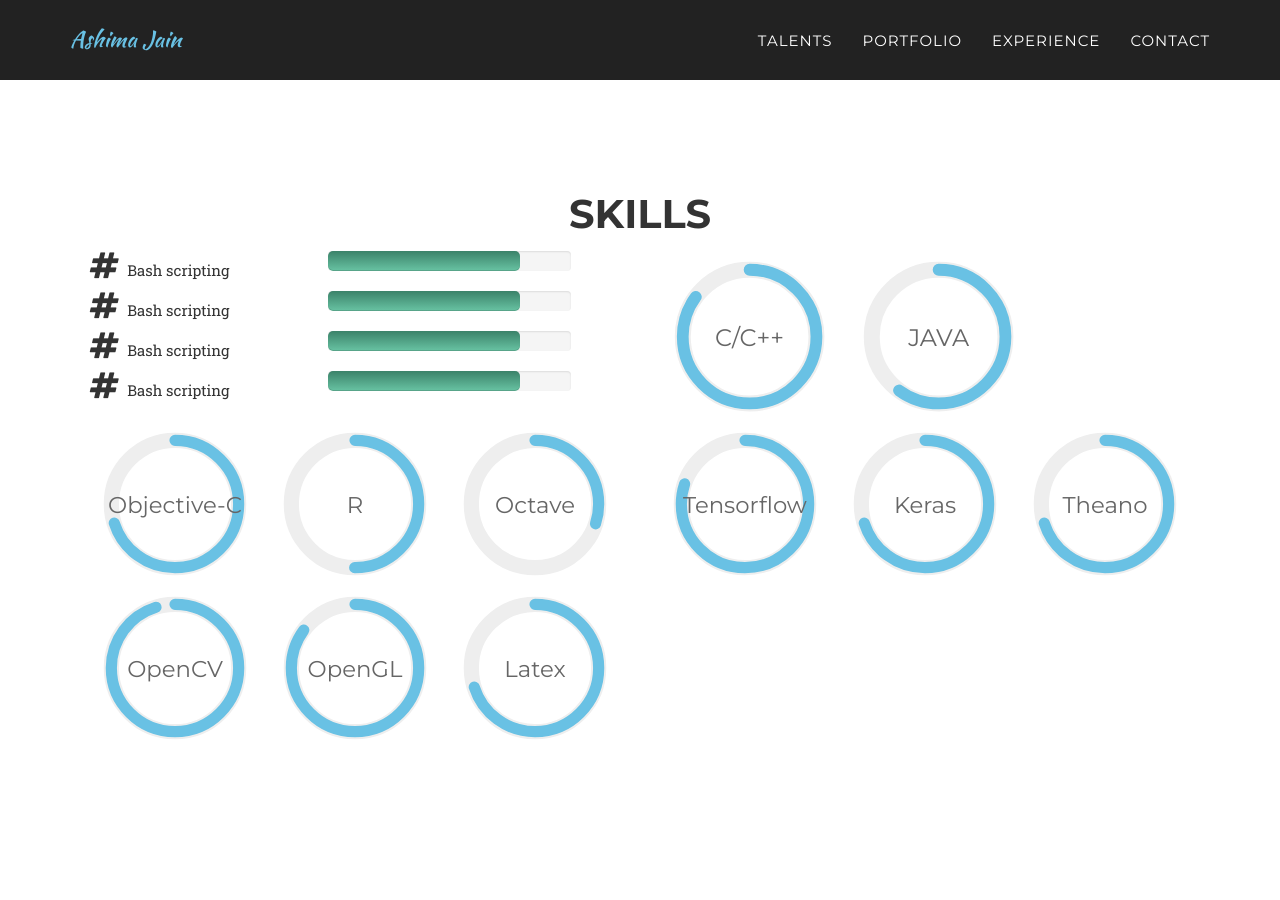
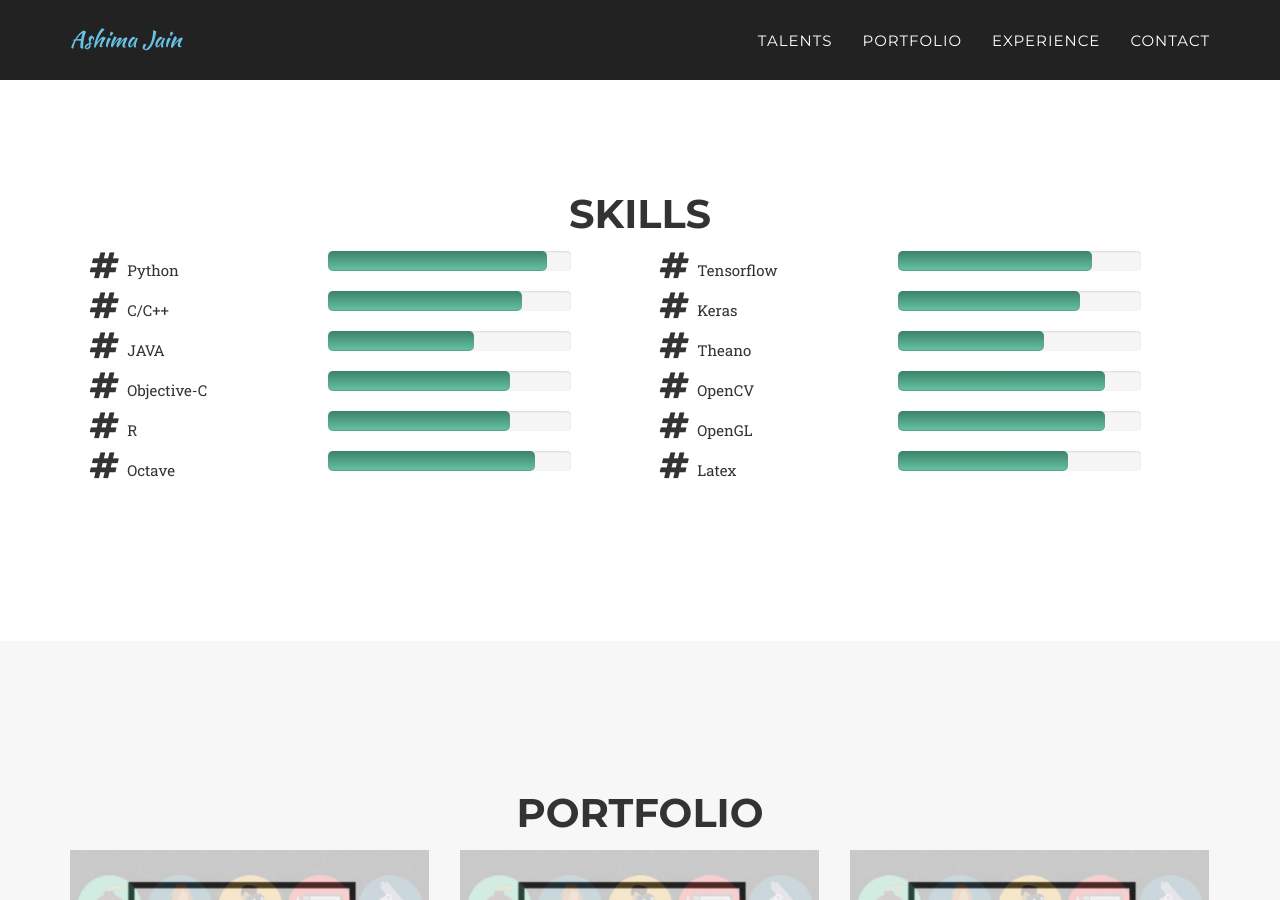
Before and after one commit to ashimajain2595/ashimajainCV, a Jekyll site: the page built from index.html, in a window 1280 px wide and 900 px high, scrolled down 716 px. Built offline with Jekyll 4.4.1, drawn with Linux system fonts in a browser that asks for light colours; some web fonts are replaced.

Commit message:
Update services.html

```diff
--- a/_includes/services.html
+++ b/_includes/services.html
@@ -9,240 +9,93 @@
             </div>
             <div class="col-md-6">
               <div class="skill-progress">
-                 <div class="skill-title"> <i class="fa fa-2x fa-fw fa-hashtag"></i> <span>Bash scripting</span> </div>
+                 <div class="skill-title"> <i class="fa fa-2x fa-fw fa-hashtag"></i> <span>Python</span> </div>
                  <div class="progress">
-                    <div class="progress-bar six-sec-ease-in-out" role="progressbar" aria-valuenow="79" aria-valuemin="0" aria-valuemax="100" style="width: 79%;"> <span>79%</span> </div>
+                    <div class="progress-bar six-sec-ease-in-out" role="progressbar" aria-valuenow="90" aria-valuemin="0" aria-valuemax="100" style="width: 90%;"> <span>79%</span> </div>
                  </div>
               </div>
 
               <div class="skill-progress">
-                 <div class="skill-title"> <i class="fa fa-2x fa-fw fa-hashtag"></i> <span>Bash scripting</span> </div>
+                 <div class="skill-title"> <i class="fa fa-2x fa-fw fa-hashtag"></i> <span>C/C++</span> </div>
                  <div class="progress">
-                    <div class="progress-bar six-sec-ease-in-out" role="progressbar" aria-valuenow="79" aria-valuemin="0" aria-valuemax="100" style="width: 79%;"> <span>79%</span> </div>
+                    <div class="progress-bar six-sec-ease-in-out" role="progressbar" aria-valuenow="80" aria-valuemin="0" aria-valuemax="100" style="width: 80%;"> <span>79%</span> </div>
                  </div>
               </div>
 
               <div class="skill-progress">
-                 <div class="skill-title"> <i class="fa fa-2x fa-fw fa-hashtag"></i> <span>Bash scripting</span> </div>
+                 <div class="skill-title"> <i class="fa fa-2x fa-fw fa-hashtag"></i> <span>JAVA</span> </div>
                  <div class="progress">
-                    <div class="progress-bar six-sec-ease-in-out" role="progressbar" aria-valuenow="79" aria-valuemin="0" aria-valuemax="100" style="width: 79%;"> <span>79%</span> </div>
+                    <div class="progress-bar six-sec-ease-in-out" role="progressbar" aria-valuenow="60" aria-valuemin="0" aria-valuemax="100" style="width: 60%;"> <span>79%</span> </div>
                  </div>
               </div>
 
               <div class="skill-progress">
-                 <div class="skill-title"> <i class="fa fa-2x fa-fw fa-hashtag"></i> <span>Bash scripting</span> </div>
+                 <div class="skill-title"> <i class="fa fa-2x fa-fw fa-hashtag"></i> <span>Objective-C</span> </div>
                  <div class="progress">
-                    <div class="progress-bar six-sec-ease-in-out" role="progressbar" aria-valuenow="79" aria-valuemin="0" aria-valuemax="100" style="width: 79%;"> <span>79%</span> </div>
+                    <div class="progress-bar six-sec-ease-in-out" role="progressbar" aria-valuenow="75" aria-valuemin="0" aria-valuemax="100" style="width: 75%;"> <span>79%</span> </div>
+                 </div>
+              </div>
+
+              <div class="skill-progress">
+                 <div class="skill-title"> <i class="fa fa-2x fa-fw fa-hashtag"></i> <span>R</span> </div>
+                 <div class="progress">
+                    <div class="progress-bar six-sec-ease-in-out" role="progressbar" aria-valuenow="75" aria-valuemin="0" aria-valuemax="100" style="width: 75%;"> <span>79%</span> </div>
+                 </div>
+              </div>
+
+              <div class="skill-progress">
+                 <div class="skill-title"> <i class="fa fa-2x fa-fw fa-hashtag"></i> <span>Octave</span> </div>
+                 <div class="progress">
+                    <div class="progress-bar six-sec-ease-in-out" role="progressbar" aria-valuenow="85" aria-valuemin="0" aria-valuemax="100" style="width: 85%;"> <span>79%</span> </div>
                  </div>
               </div>
             </div>
-            <div class="flex-wrapper col-md-6 col-sm-6">
-              <div class="single-chart">
-                <svg viewBox="0 0 36 36" class="circular-chart yellow">
-                  <path class="circle-bg"
-                    d="M18 2.0845
-                      a 15.9155 15.9155 0 0 1 0 31.831
-                      a 15.9155 15.9155 0 0 1 0 -31.831"
-                  />
-                  <path class="circle"
-                    stroke-dasharray="85, 100"
-                    d="M18 2.0845
-                      a 15.9155 15.9155 0 0 1 0 31.831
-                      a 15.9155 15.9155 0 0 1 0 -31.831"
-                  />
-                  <text x="18" y="20.35" class="percentage">C/C++</text>
-                </svg>
-                <!-- <div class="single-chart-caption">C/C++</div> -->
+
+
+            <div class="col-md-6">
+              <div class="skill-progress">
+                 <div class="skill-title"> <i class="fa fa-2x fa-fw fa-hashtag"></i> <span>Tensorflow</span> </div>
+                 <div class="progress">
+                    <div class="progress-bar six-sec-ease-in-out" role="progressbar" aria-valuenow="80" aria-valuemin="0" aria-valuemax="100" style="width: 80%;"> <span>79%</span> </div>
+                 </div>
               </div>
 
-              <div class="single-chart">
-                <svg viewBox="0 0 36 36" class="circular-chart yellow">
-                  <path class="circle-bg"
-                    d="M18 2.0845
-                      a 15.9155 15.9155 0 0 1 0 31.831
-                      a 15.9155 15.9155 0 0 1 0 -31.831"
-                  />
-                  <path class="circle"
-                    stroke-dasharray="60, 100"
-                    d="M18 2.0845
-                      a 15.9155 15.9155 0 0 1 0 31.831
-                      a 15.9155 15.9155 0 0 1 0 -31.831"
-                  />
-                  <text x="18" y="20.35" class="percentage">JAVA</text>
-                </svg>
-                <!-- <div class="single-chart-caption">JAVA</div> -->
+              <div class="skill-progress">
+                 <div class="skill-title"> <i class="fa fa-2x fa-fw fa-hashtag"></i> <span>Keras</span> </div>
+                 <div class="progress">
+                    <div class="progress-bar six-sec-ease-in-out" role="progressbar" aria-valuenow="75" aria-valuemin="0" aria-valuemax="100" style="width: 75%;"> <span>79%</span> </div>
+                 </div>
               </div>
 
-            </div>
-            <div class="flex-wrapper col-md-6 col-sm-6">
-              <div class="single-chart">
-                <svg viewBox="0 0 36 36" class="circular-chart yellow">
-                  <path class="circle-bg"
-                    d="M18 2.0845
-                      a 15.9155 15.9155 0 0 1 0 31.831
-                      a 15.9155 15.9155 0 0 1 0 -31.831"
-                  />
-                  <path class="circle"
-                    stroke-dasharray="70, 100"
-                    d="M18 2.0845
-                      a 15.9155 15.9155 0 0 1 0 31.831
-                      a 15.9155 15.9155 0 0 1 0 -31.831"
-                  />
-                  <text x="18" y="20.35" class="percentage">Objective-C</text>
-                </svg>
-                <!-- <div class="single-chart-caption"> Python</div> -->
+              <div class="skill-progress">
+                 <div class="skill-title"> <i class="fa fa-2x fa-fw fa-hashtag"></i> <span>Theano</span> </div>
+                 <div class="progress">
+                    <div class="progress-bar six-sec-ease-in-out" role="progressbar" aria-valuenow="60" aria-valuemin="0" aria-valuemax="100" style="width: 60%;"> <span>79%</span> </div>
+                 </div>
               </div>
 
-              <div class="single-chart">
-                <svg viewBox="0 0 36 36" class="circular-chart yellow">
-                  <path class="circle-bg"
-                    d="M18 2.0845
-                      a 15.9155 15.9155 0 0 1 0 31.831
-                      a 15.9155 15.9155 0 0 1 0 -31.831"
-                  />
-                  <path class="circle"
-                    stroke-dasharray="50, 100"
-                    d="M18 2.0845
-                      a 15.9155 15.9155 0 0 1 0 31.831
-                      a 15.9155 15.9155 0 0 1 0 -31.831"
-                  />
-                  <text x="18" y="20.35" class="percentage">R</text>
-                </svg>
-                <!-- <div class="single-chart-caption">C/C++</div> -->
+              <div class="skill-progress">
+                 <div class="skill-title"> <i class="fa fa-2x fa-fw fa-hashtag"></i> <span>OpenCV</span> </div>
+                 <div class="progress">
+                    <div class="progress-bar six-sec-ease-in-out" role="progressbar" aria-valuenow="85" aria-valuemin="0" aria-valuemax="100" style="width: 85%;"> <span>79%</span> </div>
+                 </div>
               </div>
 
-              <div class="single-chart">
-                <svg viewBox="0 0 36 36" class="circular-chart yellow">
-                  <path class="circle-bg"
-                    d="M18 2.0845
-                      a 15.9155 15.9155 0 0 1 0 31.831
-                      a 15.9155 15.9155 0 0 1 0 -31.831"
-                  />
-                  <path class="circle"
-                    stroke-dasharray="30, 100"
-                    d="M18 2.0845
-                      a 15.9155 15.9155 0 0 1 0 31.831
-                      a 15.9155 15.9155 0 0 1 0 -31.831"
-                  />
-                  <text x="18" y="20.35" class="percentage">Octave</text>
-                </svg>
-                <!-- <div class="single-chart-caption">JAVA</div> -->
+              <div class="skill-progress">
+                 <div class="skill-title"> <i class="fa fa-2x fa-fw fa-hashtag"></i> <span>OpenGL</span> </div>
+                 <div class="progress">
+                    <div class="progress-bar six-sec-ease-in-out" role="progressbar" aria-valuenow="85" aria-valuemin="0" aria-valuemax="100" style="width: 85%;"> <span>79%</span> </div>
+                 </div>
               </div>
 
-            </div>
-            <div class="flex-wrapper col-md-6 col-sm-6">
-              <div class="single-chart">
-                <svg viewBox="0 0 36 36" class="circular-chart yellow">
-                  <path class="circle-bg"
-                    d="M18 2.0845
-                      a 15.9155 15.9155 0 0 1 0 31.831
-                      a 15.9155 15.9155 0 0 1 0 -31.831"
-                  />
-                  <path class="circle"
-                    stroke-dasharray="80, 100"
-                    d="M18 2.0845
-                      a 15.9155 15.9155 0 0 1 0 31.831
-                      a 15.9155 15.9155 0 0 1 0 -31.831"
-                  />
-                  <text x="18" y="20.35" class="percentage">Tensorflow</text>
-                </svg>
-                <!-- <div class="single-chart-caption"> Python</div> -->
+              <div class="skill-progress">
+                 <div class="skill-title"> <i class="fa fa-2x fa-fw fa-hashtag"></i> <span>Latex</span> </div>
+                 <div class="progress">
+                    <div class="progress-bar six-sec-ease-in-out" role="progressbar" aria-valuenow="70" aria-valuemin="0" aria-valuemax="100" style="width: 70%;"> <span>79%</span> </div>
+                 </div>
               </div>
-
-              <div class="single-chart">
-                <svg viewBox="0 0 36 36" class="circular-chart yellow">
-                  <path class="circle-bg"
-                    d="M18 2.0845
-                      a 15.9155 15.9155 0 0 1 0 31.831
-                      a 15.9155 15.9155 0 0 1 0 -31.831"
-                  />
-                  <path class="circle"
-                    stroke-dasharray="70, 100"
-                    d="M18 2.0845
-                      a 15.9155 15.9155 0 0 1 0 31.831
-                      a 15.9155 15.9155 0 0 1 0 -31.831"
-                  />
-                  <text x="18" y="20.35" class="percentage">Keras</text>
-                </svg>
-                <!-- <div class="single-chart-caption">C/C++</div> -->
-              </div>
-
-              <div class="single-chart">
-                <svg viewBox="0 0 36 36" class="circular-chart yellow">
-                  <path class="circle-bg"
-                    d="M18 2.0845
-                      a 15.9155 15.9155 0 0 1 0 31.831
-                      a 15.9155 15.9155 0 0 1 0 -31.831"
-                  />
-                  <path class="circle"
-                    stroke-dasharray="70, 100"
-                    d="M18 2.0845
-                      a 15.9155 15.9155 0 0 1 0 31.831
-                      a 15.9155 15.9155 0 0 1 0 -31.831"
-                  />
-                  <text x="18" y="20.35" class="percentage">Theano</text>
-                </svg>
-                <!-- <div class="single-chart-caption">JAVA</div> -->
-              </div>
-
             </div>
 
-            <div class="flex-wrapper col-md-6 col-sm-6">
-              <div class="single-chart">
-                <svg viewBox="0 0 36 36" class="circular-chart yellow">
-                  <path class="circle-bg"
-                    d="M18 2.0845
-                      a 15.9155 15.9155 0 0 1 0 31.831
-                      a 15.9155 15.9155 0 0 1 0 -31.831"
-                  />
-                  <path class="circle"
-                    stroke-dasharray="95, 100"
-                    d="M18 2.0845
-                      a 15.9155 15.9155 0 0 1 0 31.831
-                      a 15.9155 15.9155 0 0 1 0 -31.831"
-                  />
-                  <text x="18" y="20.35" class="percentage">OpenCV</text>
-                </svg>
-                <!-- <div class="single-chart-caption"> Python</div> -->
-              </div>
-
-              <div class="single-chart">
-                <svg viewBox="0 0 36 36" class="circular-chart yellow">
-                  <path class="circle-bg"
-                    d="M18 2.0845
-                      a 15.9155 15.9155 0 0 1 0 31.831
-                      a 15.9155 15.9155 0 0 1 0 -31.831"
-                  />
-                  <path class="circle"
-                    stroke-dasharray="85, 100"
-                    d="M18 2.0845
-                      a 15.9155 15.9155 0 0 1 0 31.831
-                      a 15.9155 15.9155 0 0 1 0 -31.831"
-                  />
-                  <text x="18" y="20.35" class="percentage">OpenGL</text>
-                </svg>
-                <!-- <div class="single-chart-caption">C/C++</div> -->
-              </div>
-
-              <div class="single-chart">
-                <svg viewBox="0 0 36 36" class="circular-chart yellow">
-                  <path class="circle-bg"
-                    d="M18 2.0845
-                      a 15.9155 15.9155 0 0 1 0 31.831
-                      a 15.9155 15.9155 0 0 1 0 -31.831"
-                  />
-                  <path class="circle"
-                    stroke-dasharray="70, 100"
-                    d="M18 2.0845
-                      a 15.9155 15.9155 0 0 1 0 31.831
-                      a 15.9155 15.9155 0 0 1 0 -31.831"
-                  />
-                  <text x="18" y="20.35" class="percentage">Latex</text>
-                </svg>
-                <!-- <div class="single-chart-caption">JAVA</div> -->
-              </div>
-
-            </div>
             <!-- <div class="row text-center">
                 <div class="col-md-4">
                     <span class="fa-stack fa-4x">
```
